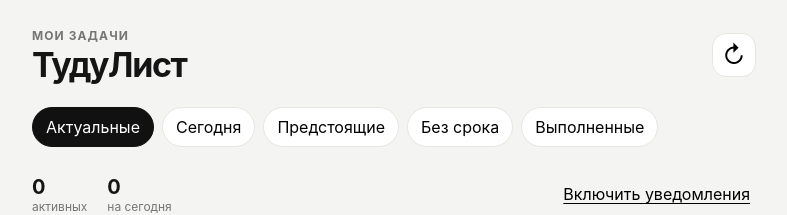
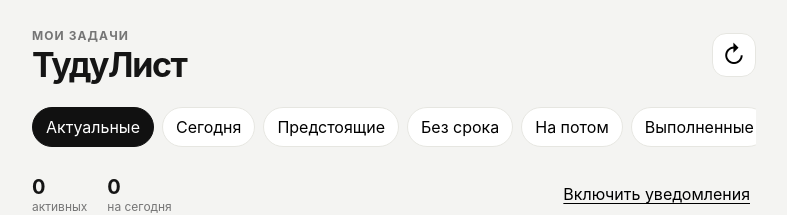
Before and after one commit to fin85/tudulist, a plain HTML site: page index.html in a window 1280 px wide. Shown: the top 215 px of the page, without its empty margins (246-1033 px from the left). Drawn offline with Linux system fonts and the light colour scheme; no server answers.

Commit message:
Add Later section and postpone action

```diff
--- a/index.html
+++ b/index.html
@@ -23,6 +23,7 @@
       <button data-filter="today" class="chip">Сегодня</button>
       <button data-filter="upcoming" class="chip">Предстоящие</button>
       <button data-filter="nodate" class="chip">Без срока</button>
+      <button data-filter="later" class="chip">На потом</button>
       <button data-filter="done" class="chip">Выполненные</button>
     </nav>
 
@@ -49,6 +50,9 @@
         </div>
         <p class="task-description"></p>
         <div class="task-meta"></div>
+        <div class="task-actions">
+          <button class="later-btn" type="button">На потом</button>
+        </div>
       </div>
     </article>
   </template>
```
